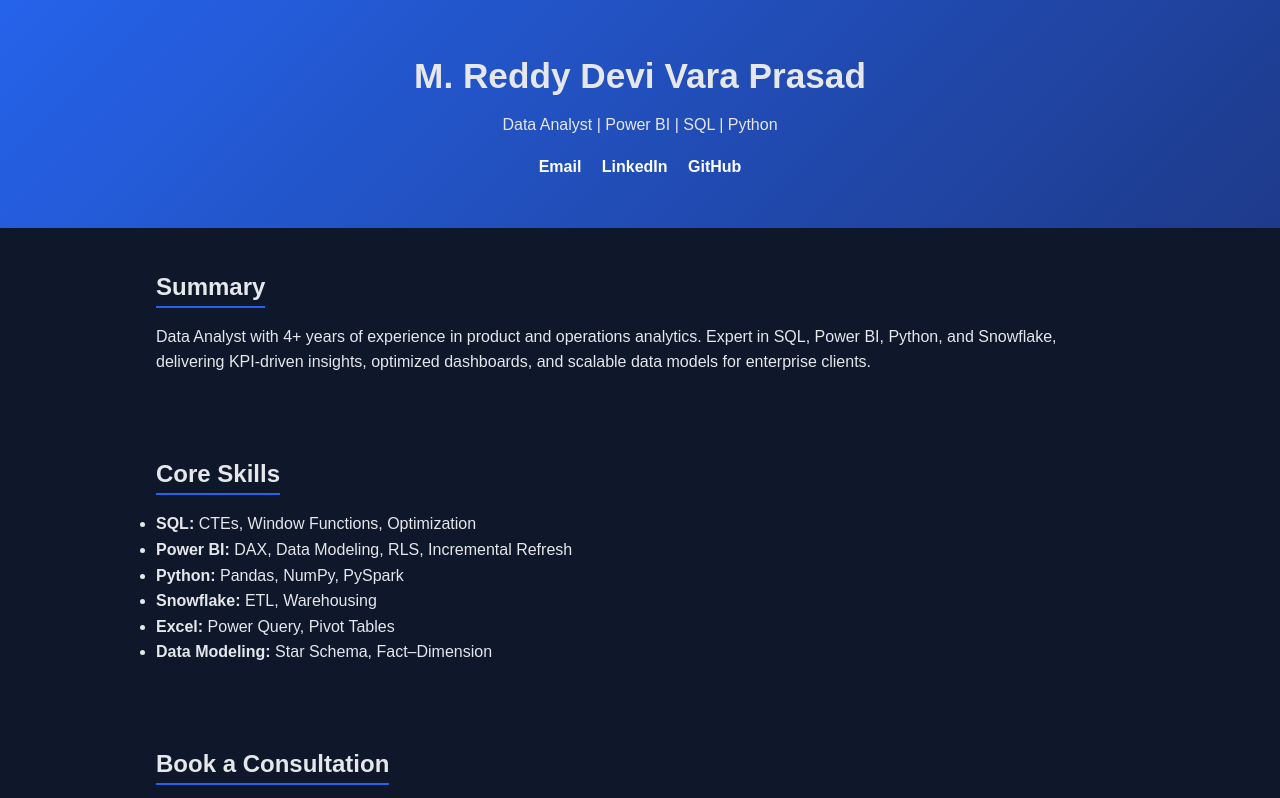
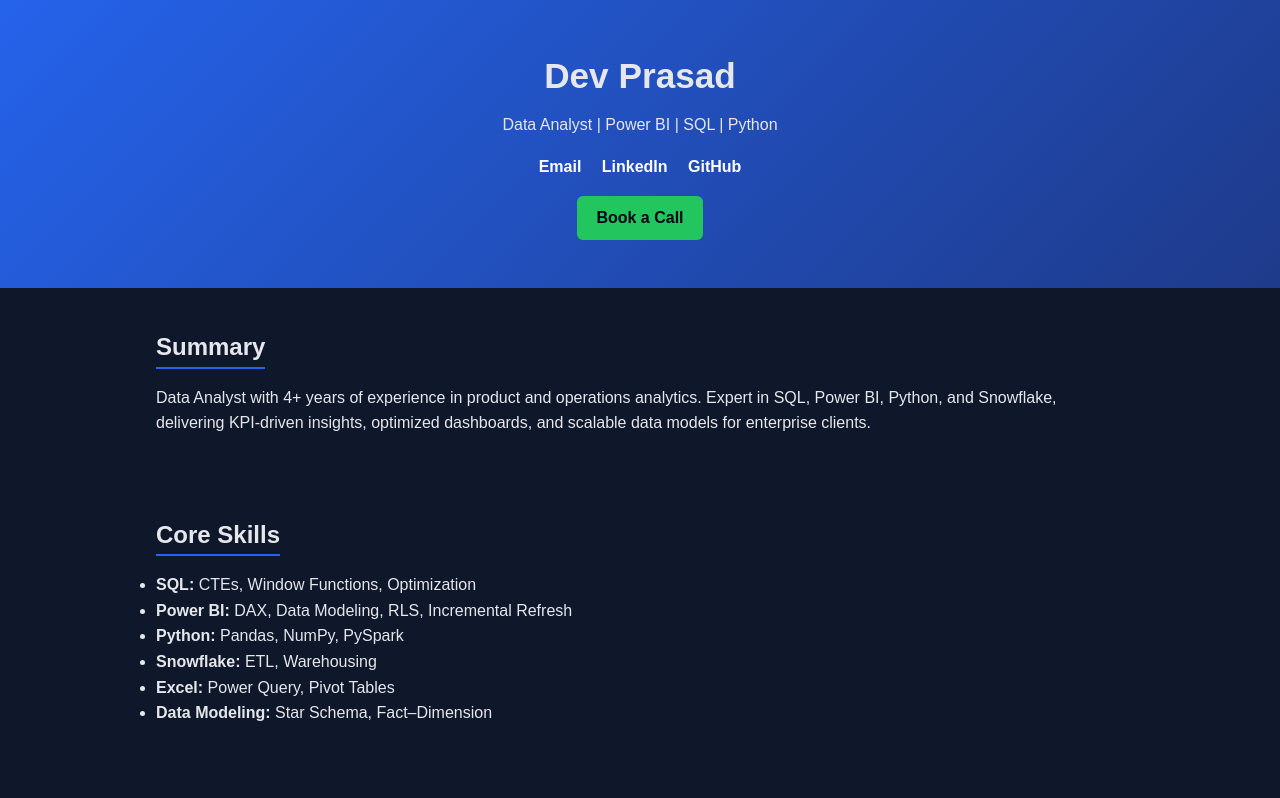
Before and after one commit to devprasads/devprasads.github.io, a plain HTML site: page index.html in a window 1280 px wide. Shown: the top 798 px of the page. Drawn offline with Linux system fonts and the light colour scheme.

Commit message:
Update index.html

```diff
--- a/index.html
+++ b/index.html
@@ -9,13 +9,15 @@
 <body>
 
 <header class="hero">
-  <h1>M. Reddy Devi Vara Prasad</h1>
+  <h1> Dev Prasad</h1>
   <p>Data Analyst | Power BI | SQL | Python</p>
   <div class="links">
-    <a href="mailto:devvarprasad816@gmail.com">Email</a>
+    <a href="mailto:devprasadops@gmail.com">Email</a>
     <a href="https://www.linkedin.com/in/devvaraprasad/" target="_blank">LinkedIn</a>
     <a href="https://github.com/devprasad816" target="_blank">GitHub</a>
   </div>
+  <!-- CTA BUTTON -->
+  <a class="cta" href="#book">Book a Call</a>
 </header>
 
 <section class="section">
```
